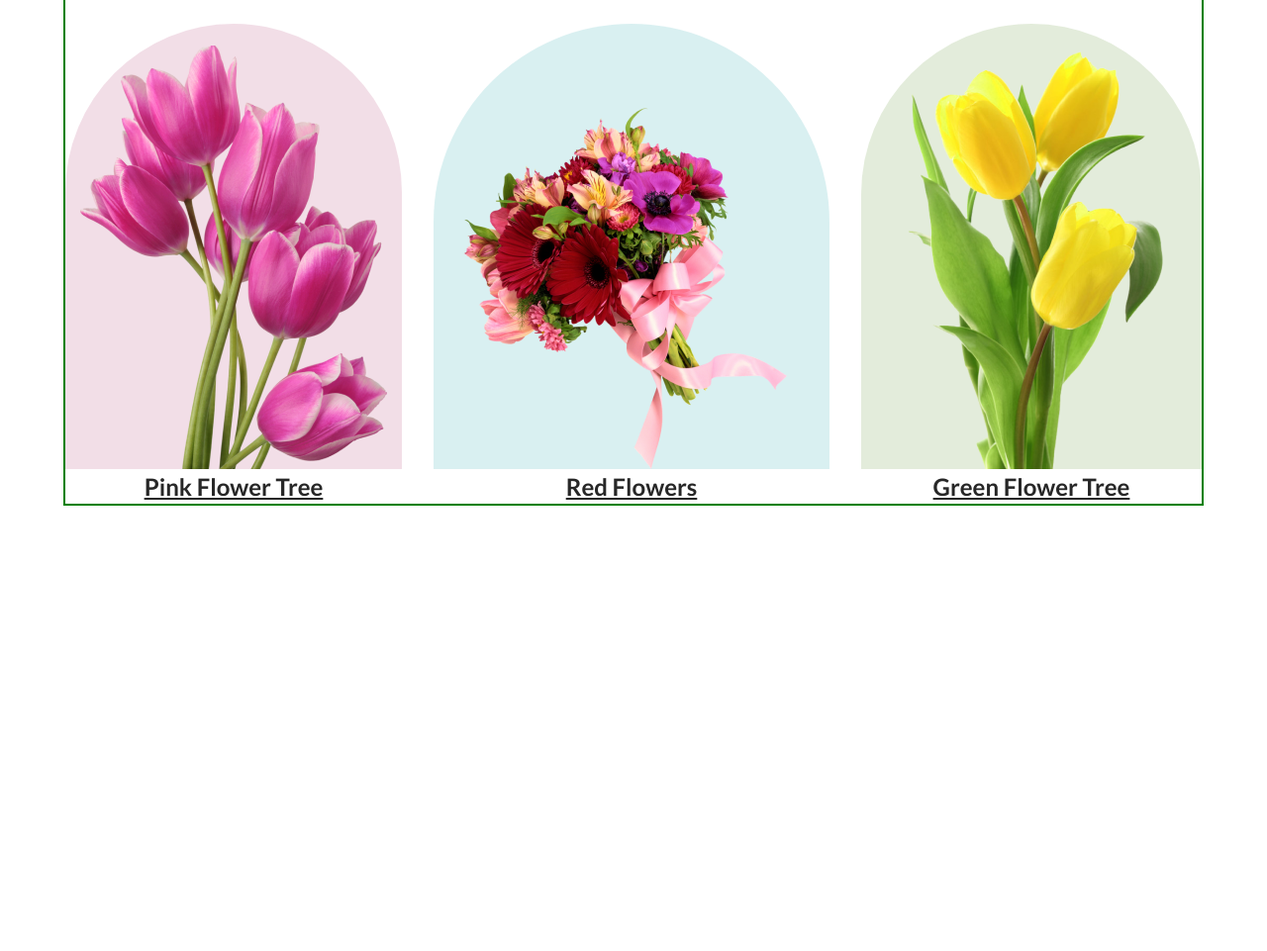
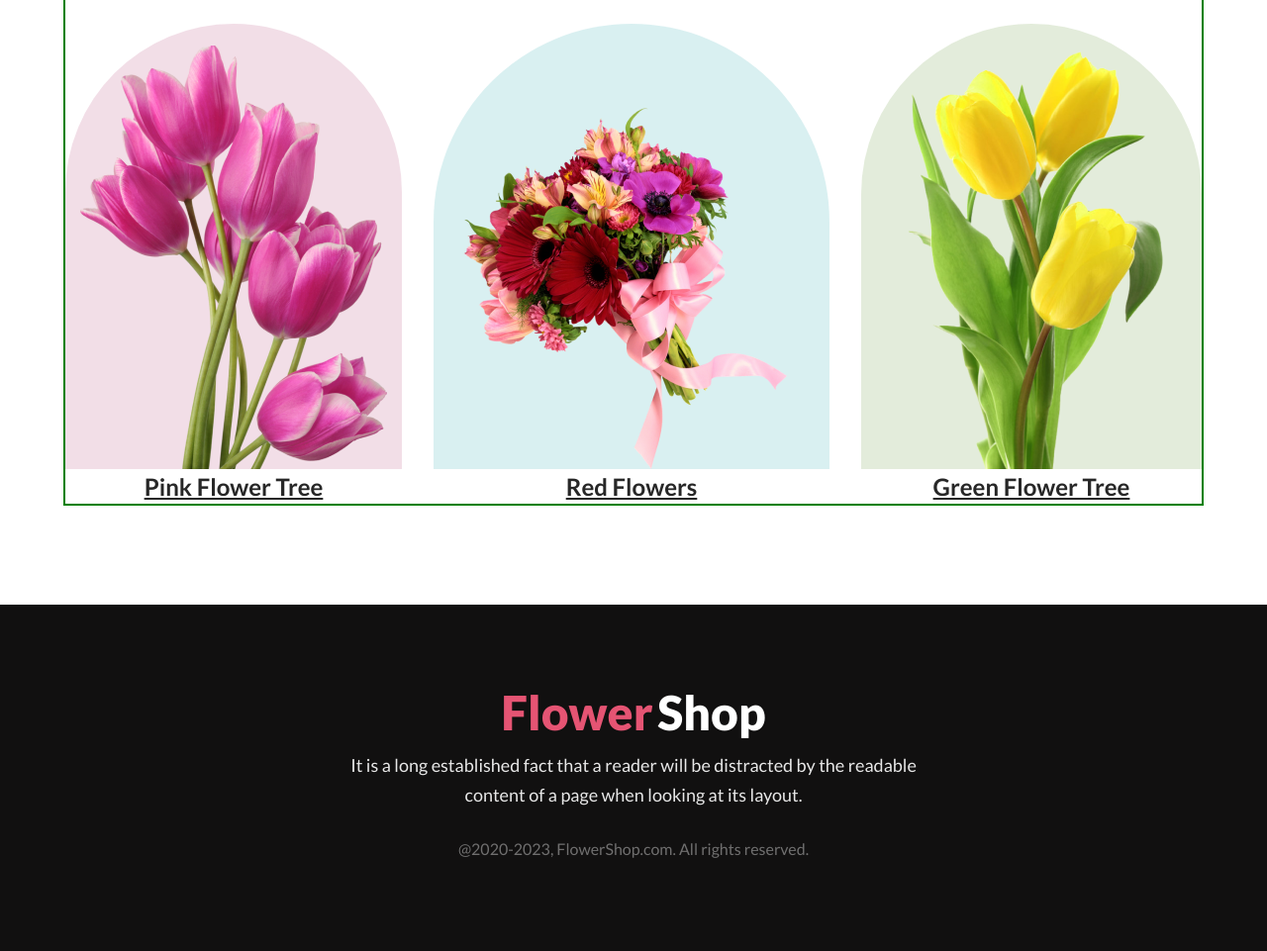
Before and after one commit to moman01/Flower-shop, a plain HTML site: page Index.html in a window 1280 px wide. Shown: the part 857-1818 px from the top of the page at 99% size. Before the commit the page ends 1368 px from the top, so only its background shows below. Drawn offline with Linux system fonts and the light colour scheme.

Commit message:
footer added

```diff
--- a/Index.html
+++ b/Index.html
@@ -64,6 +64,16 @@
     </section>
 
 
+
+<footer>
+    <h2 class="fot-head"><span class="colored">Flower</span> <span class="whitee">Shop</span></h2>
+    <p class="foot-pera">It is a long established fact that a reader will be distracted by the readable <br> content of a page when looking at its
+    layout.</p>
+    <p class="copyright">
+        @2020-2023, FlowerShop.com. All rights reserved.
+    </p>
+</footer>
+
 </body>
 
 </html>
--- a/Style.css
+++ b/Style.css
@@ -65,7 +65,7 @@ cursor: pointer;
 .btn:hover{
   background-color: crimson;
 }
-
+/* ----------Featured Section-------  */
 .featured-content{
   padding: 8rem 0 2rem ;
   width: 32rem;
@@ -136,3 +136,54 @@ line-height: 35px;
 text-decoration-line: underline;
 cursor: pointer;
 }
+
+/*------- -Footer Section---------  */
+
+footer{
+  margin-top: 100px;
+  background: #111010;
+  text-align: center;
+  height: 350px;
+}
+
+.fot-head{
+  padding: 80px 0px  10px;
+}
+.colored{
+  color: #E55473;
+font-family: Lato;
+font-size: 48px;
+font-style: normal;
+font-weight: 800;
+line-height: normal;
+}
+
+.whitee{
+color: #FFF;
+font-family: Lato;
+font-size: 48px;
+font-style: normal;
+font-weight: 800;
+line-height: normal;
+}
+
+.foot-pera{
+  color: rgba(255, 255, 255, 0.90);
+text-align: center;
+font-family: Lato;
+font-size: 18px;
+font-style: normal;
+font-weight: 400;
+line-height: 30px; /* 166.667% */
+}
+
+.copyright{
+  color: rgba(255, 255, 255, 0.40);
+text-align: center;
+font-family: Lato;
+font-size: 16px;
+font-style: normal;
+font-weight: 400;
+line-height: normal;
+padding-top: 30px;
+}
```
